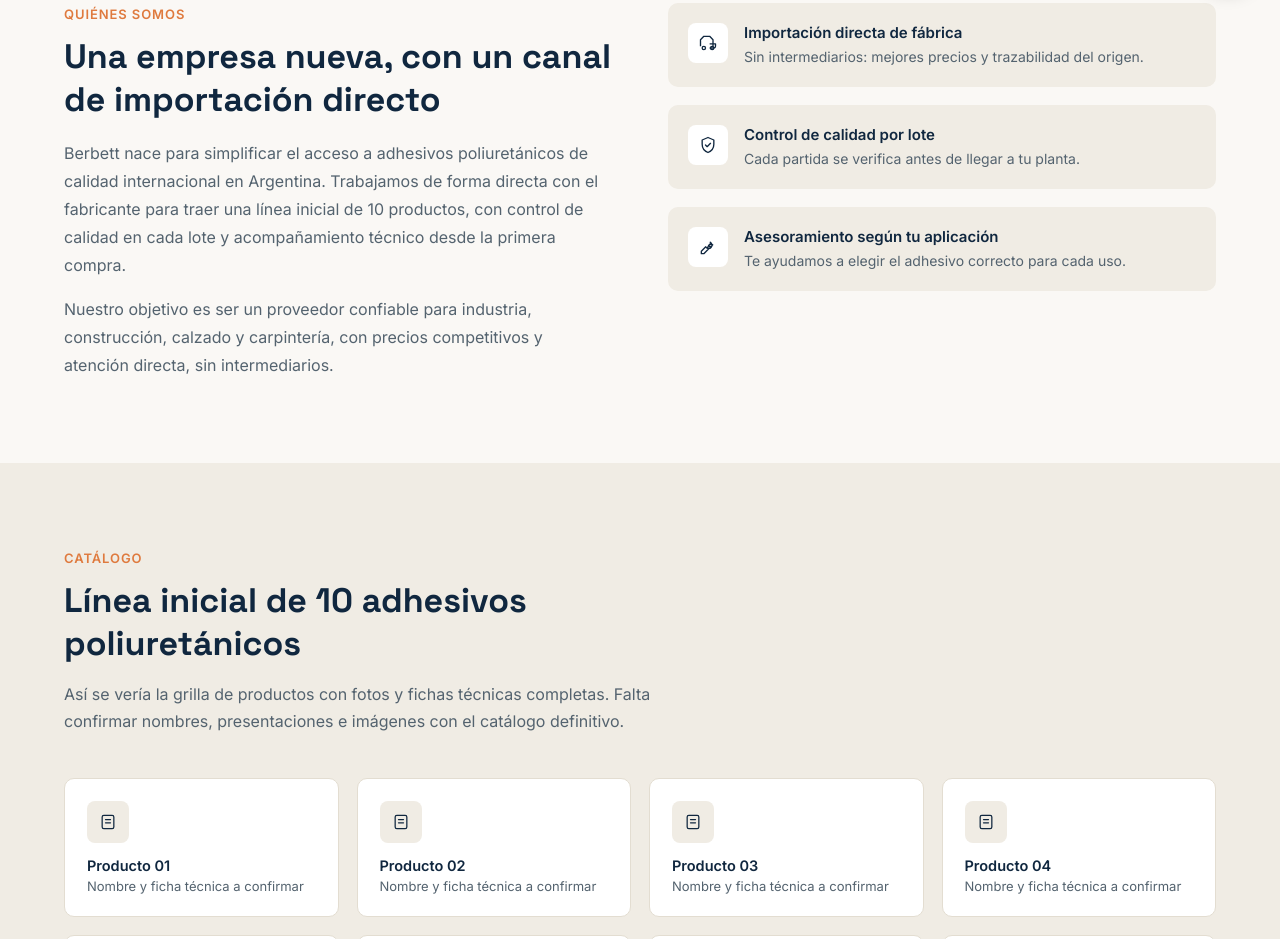
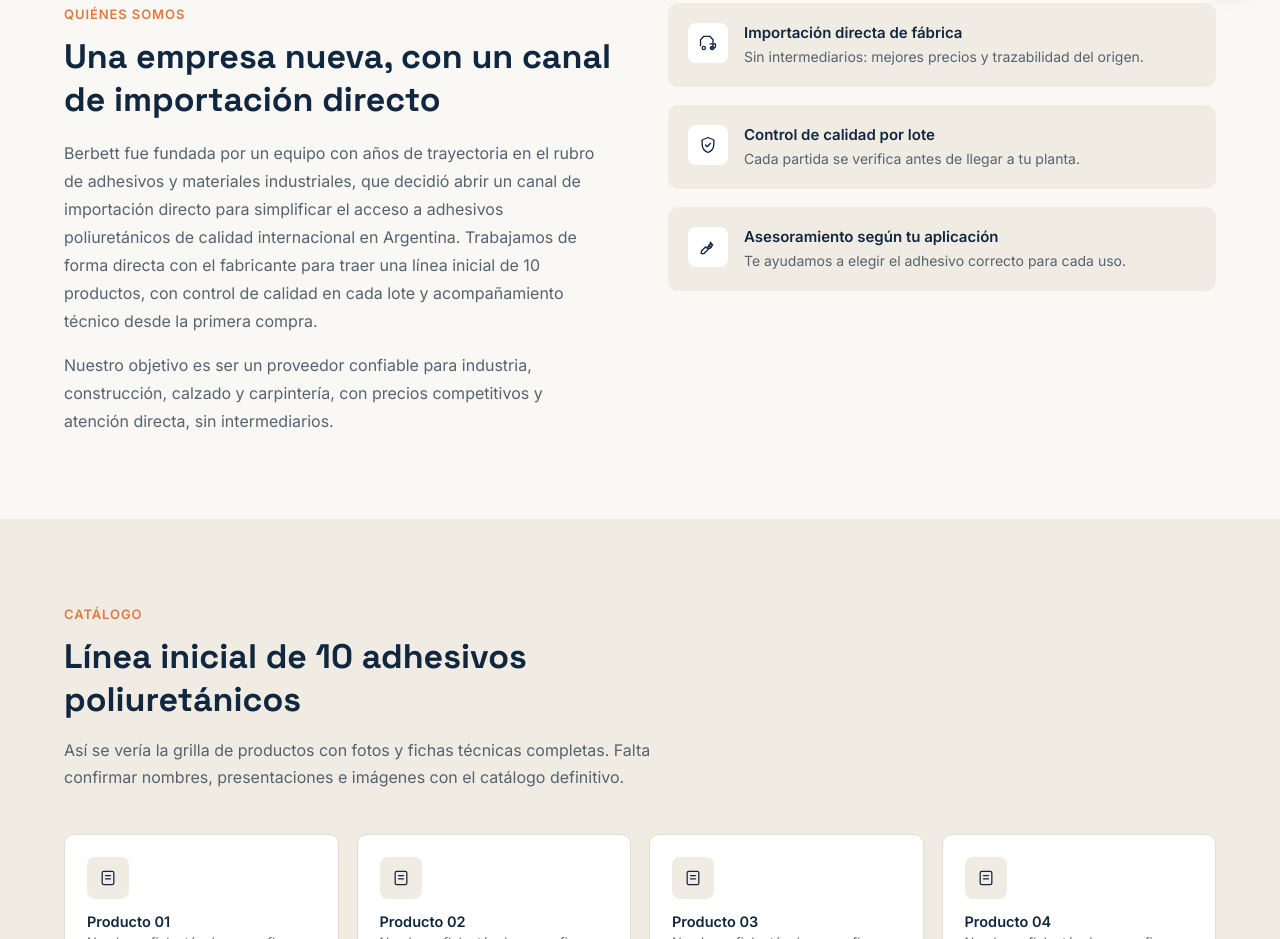
Before and after one commit to MartinOntiveros/berbett, a plain HTML site: page index.html in a window 1280 px wide. Shown: the part 790-1729 px from the top of the page. Drawn offline with Linux system fonts and the light colour scheme.

Commit message:
Agregar trayectoria del equipo fundador en seccion Nosotros

```diff
--- a/index.html
+++ b/index.html
@@ -105,7 +105,7 @@
     <div>
       <span class="eyebrow">QUIÉNES SOMOS</span>
       <h2 style="font-size:clamp(26px,3vw,34px);margin-top:12px;margin-bottom:18px;color:var(--navy);">Una empresa nueva, con un canal de importación directo</h2>
-      <p style="color:var(--ink-soft);font-size:16px;line-height:1.75;">Berbett nace para simplificar el acceso a adhesivos poliuretánicos de calidad internacional en Argentina. Trabajamos de forma directa con el fabricante para traer una línea inicial de 10 productos, con control de calidad en cada lote y acompañamiento técnico desde la primera compra.</p>
+      <p style="color:var(--ink-soft);font-size:16px;line-height:1.75;">Berbett fue fundada por un equipo con años de trayectoria en el rubro de adhesivos y materiales industriales, que decidió abrir un canal de importación directo para simplificar el acceso a adhesivos poliuretánicos de calidad internacional en Argentina. Trabajamos de forma directa con el fabricante para traer una línea inicial de 10 productos, con control de calidad en cada lote y acompañamiento técnico desde la primera compra.</p>
       <p style="color:var(--ink-soft);font-size:16px;line-height:1.75;margin-top:16px;">Nuestro objetivo es ser un proveedor confiable para industria, construcción, calzado y carpintería, con precios competitivos y atención directa, sin intermediarios.</p>
     </div>
     <div style="display:flex;flex-direction:column;gap:18px;">
```
